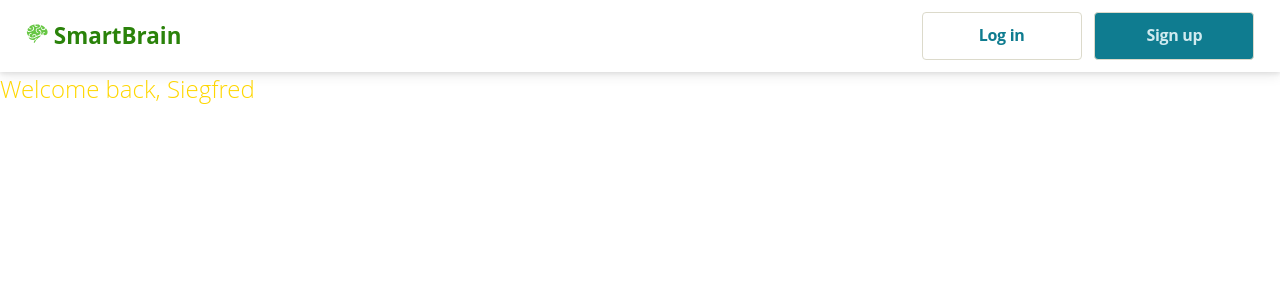
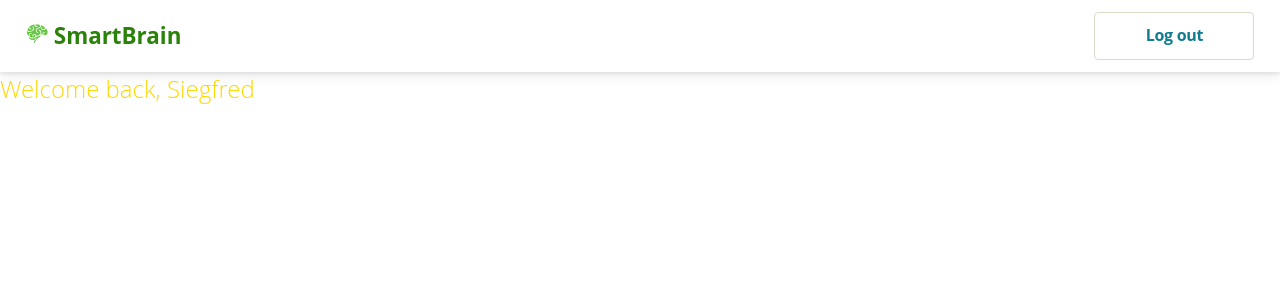
Before and after one commit to siegblink/my-face-recognizer, a React (Create React App) app: page / in a window 1280 px wide. Shown: the top 300 px of the page. Built offline with nearby package versions, Linux system fonts and the light colour scheme; no server answers; the database is empty; sample sign-in values are in the browser's storage.

Commit message:
Remove react-particles-js.

```diff
--- a/package.json
+++ b/package.json
@@ -9,7 +9,6 @@
     "react": "16.13.0",
     "react-dom": "16.13.0",
     "react-icons": "3.9.0",
-    "react-particles-js": "2.7.1",
     "react-router-dom": "5.1.2",
     "react-scripts": "3.4.0",
     "styled-components": "5.0.1"
--- a/src/App.js
+++ b/src/App.js
@@ -1,29 +1,17 @@
 import React from 'react'
 import { Switch, Route } from 'react-router-dom'
-// import Particles from 'react-particles-js'
 import Navigation from './components/navigation/Navigation'
 import Home from './components/home/Home'
 import SignIn from './components/signIn/SignIn'
 import Register from './components/register/Register'
 import './App.css'
 
-// const particlesOptions = {
-//   particles: {
-//     number: {
-//       value: 120,
-//       density: {
-//         enable: true,
-//         value_area: 800,
-//       },
-//     },
-//   },
-// }
+export default function App(props) {
+  const { user, isSignedIn }  = props
 
-export default function App(props) {
   return (
     <div className='App'>
-      {/* <Particles className='particles' params={particlesOptions} /> */}
-      <Navigation user={props.user} />
+      <Navigation user={user} isSignedIn={isSignedIn} />
       <Switch>
         <Route exact path='/' component={Home} />
         <Route exact path='/signin' component={SignIn} />
--- a/src/index.js
+++ b/src/index.js
@@ -21,10 +21,10 @@ function Root({ history }) {
   const [isSignedIn, setIsSignedIn] = useState(false)
 
   const loadData = useCallback(
-    async function(userAuth) {
+    async function (userAuth) {
       if (userAuth) {
         const userRef = firestore.collection('users').doc(`${userAuth.uid}`)
-        userRef.onSnapshot(function(snapshot) {
+        userRef.onSnapshot(function (snapshot) {
           setUser({ id: snapshot.id, ...snapshot.data() })
         })
         setIsSignedIn(true)
@@ -39,9 +39,9 @@ function Root({ history }) {
   )
 
   useEffect(
-    function() {
+    function () {
       const unsubscribeFromAuth = auth.onAuthStateChanged(loadData)
-      return function() {
+      return function () {
         if (unsubscribeFromAuth) unsubscribeFromAuth()
       }
     },
@@ -59,9 +59,11 @@ function Root({ history }) {
 const RootWithAuth = withRouter(Root)
 
 ReactDOM.render(
-  <Router>
-    <RootWithAuth />
-  </Router>,
+  <React.StrictMode>
+    <Router>
+      <RootWithAuth />
+    </Router>
+  </React.StrictMode>,
   document.getElementById('root')
 )
 
```
Also changed, not shown: 1 other file (tests, documents, lock files or other folders).
